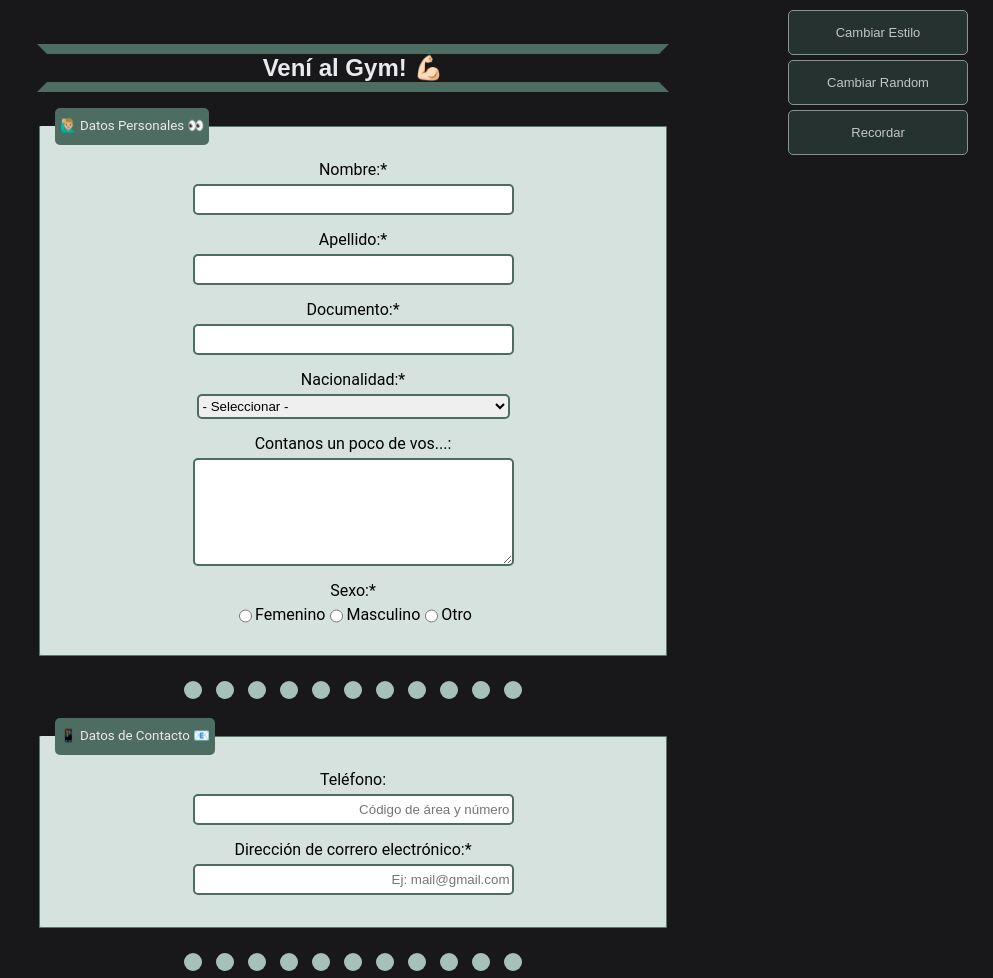
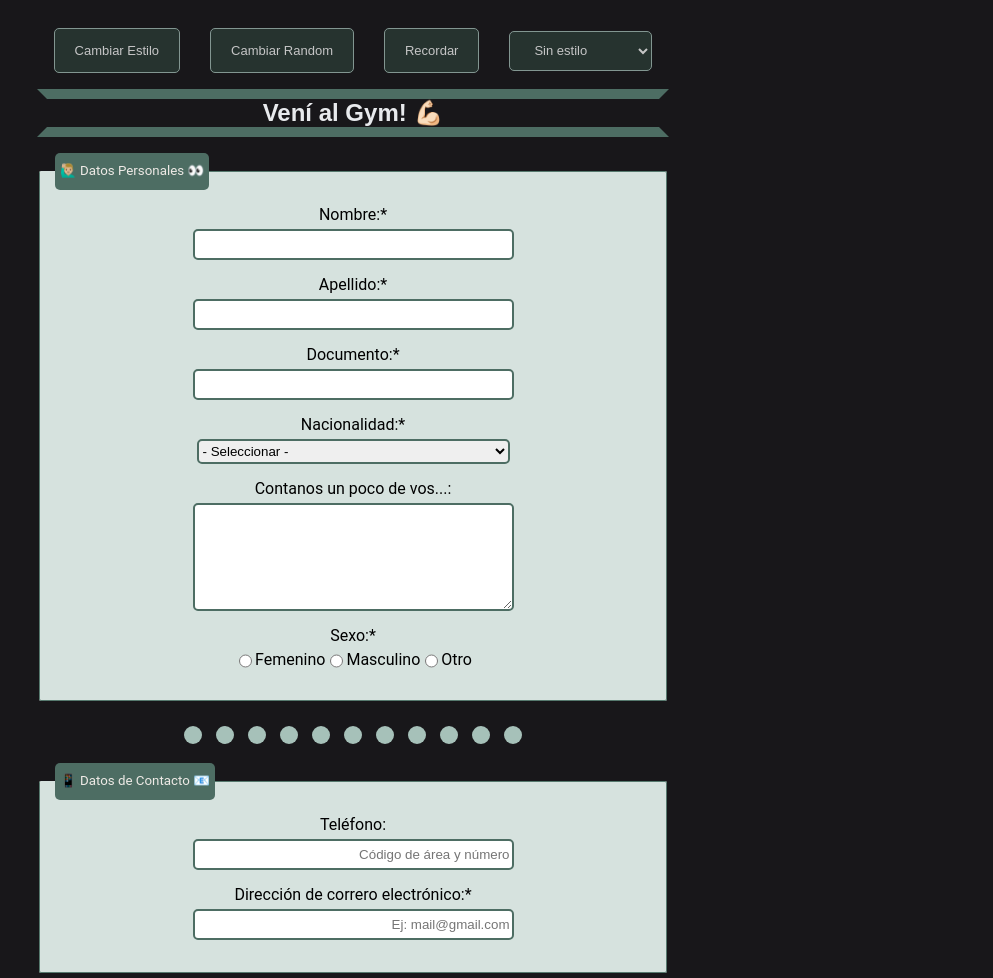
Before and after one commit to nahuelferro/tp6, a plain HTML site: page index.html in a window 1280 px wide. Shown: the top 978 px of the page, without its empty margins (287-1280 px from the left). Drawn offline with Linux system fonts and the light colour scheme.

Commit message:
boton-select-estilos

```diff
--- a/index.html
+++ b/index.html
@@ -11,6 +11,11 @@
     </head>
     <script src="js/archivo.js"></script>
     <body>
+
+        <div id="botonesAqui">
+
+        </div>
+
         <form id="form">
             <h1>
                 Vení al Gym! 💪🏻
@@ -146,5 +151,6 @@
         <script src="js/estilos-ciclo.js"></script>
         <script src="js/estilos-random.js"></script>
         <script src="js/estilos-recordar.js"></script>
+        <script src="js/estilos-select.js"></script>
     </body>
 </html>
--- a/js/estilos-ciclo.js
+++ b/js/estilos-ciclo.js
@@ -11,14 +11,10 @@ window.addEventListener("load", () => {
     const btn = document.createElement("button");
     btn.id = "cambiarEstilo";
     btn.textContent = "Cambiar Estilo";
-    btn.style.position = "fixed";
-    btn.style.top = "10px";
-    btn.style.right = "10px";
-    btn.style.width = "180px";
     btn.style.zIndex = "9999";
     btn.className="btn";
 
-    document.body.prepend(btn);
+    document.getElementById("botonesAqui").appendChild(btn);
 
     btn.addEventListener("click", () => {
         // Desactivar todos
--- a/js/estilos-random.js
+++ b/js/estilos-random.js
@@ -4,14 +4,10 @@ window.addEventListener("load", () => {
     const btn = document.createElement("button");
     btn.id = "cambiarRandom";
     btn.textContent = "Cambiar Random";
-    btn.style.position = "fixed";
-    btn.style.top = "60px";
-    btn.style.right = "10px";
-    btn.style.width = "180px";
     btn.style.zIndex = "9999";
     btn.className="btn";
 
-    document.body.prepend(btn);
+    document.getElementById("botonesAqui").appendChild(btn);
 
     btn.addEventListener("click", () => {
         // Desactivar todos
--- a/js/estilos-recordar.js
+++ b/js/estilos-recordar.js
@@ -2,14 +2,10 @@ window.addEventListener("load", () => {
     const btn = document.createElement("button");
     btn.id = "recordarEstilo";
     btn.textContent = "Recordar";
-    btn.style.position = "fixed";
-    btn.style.top = "110px";
-    btn.style.right = "10px";
-    btn.style.width = "180px";
     btn.style.zIndex = "9999";
     btn.className = "btn";
 
-    document.body.prepend(btn);
+    document.getElementById("botonesAqui").appendChild(btn);
 
     // Estado inicial del botón
     const estiloGuardado = localStorage.getItem("estilo-recordado");
--- /dev/null
+++ b/js/estilos-select.js
@@ -0,0 +1,54 @@
+window.addEventListener("load", () => {
+    const contenedor = document.getElementById("botonesAqui");
+
+    // Crear el <select>
+    const selector = document.createElement("select");
+    selector.id = "selectorEstilo";
+    selector.className = "btn";
+    selector.style.height = "40px";
+
+    // Opciones
+    const opciones = [{ texto: "Sin estilo", valor: "" }]
+    .concat(estilos.map(id => {
+        const nombre = id.replace("estilo-", "").replace(/-/g, " ");
+        const texto = "Estilo " + nombre.charAt(0).toUpperCase() + nombre.slice(1);
+        return { texto, valor: id };
+    }));
+
+    opciones.forEach(op => {
+        const opt = document.createElement("option");
+        opt.value = op.valor;
+        opt.textContent = op.texto;
+        selector.appendChild(opt);
+    });
+
+    contenedor.appendChild(selector);
+
+    // Restaurar estilo guardado (si existe y está activado "Recordar")
+    const estiloGuardado = localStorage.getItem("estilo-recordado");
+    const btnRecordar = document.getElementById("recordarEstilo");
+    if (estiloGuardado && estilos.includes(estiloGuardado) && btnRecordar?.classList.contains("activo")) {
+        estilos.forEach(id => document.getElementById(id).disabled = true);
+        document.getElementById(estiloGuardado).disabled = false;
+        indice = estilos.indexOf(estiloGuardado);
+        selector.value = estiloGuardado;
+    }
+
+    // Al cambiar el selector
+    selector.addEventListener("change", () => {
+        estilos.forEach(id => document.getElementById(id).disabled = true);
+        if (selector.value !== "") {
+            document.getElementById(selector.value).disabled = false;
+            indice = estilos.indexOf(selector.value);
+        }
+
+        // Si está activo "Recordar", guardar o eliminar
+        if (btnRecordar?.classList.contains("activo")) {
+            if (selector.value !== "") {
+                localStorage.setItem("estilo-recordado", selector.value);
+            } else {
+                localStorage.removeItem("estilo-recordado");
+            }
+        }
+    });
+});
```
